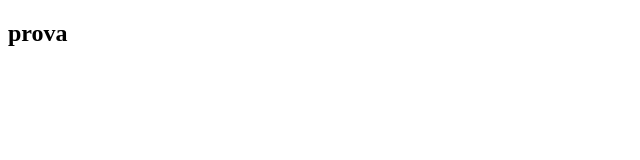
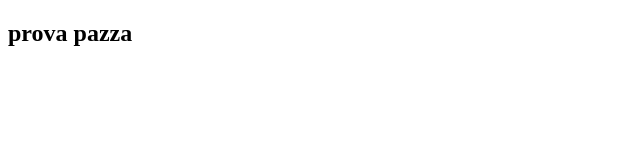
Before and after one commit to stefzito8/tstDSV, a plain HTML site: page webcontent/index.html in a window 1280 px wide. Shown: the whole page, without its empty margins (0-640 px from the left). Drawn offline with Linux system fonts and the light colour scheme.

Commit message:
commit di prova 3

```diff
--- a/webcontent/index.html
+++ b/webcontent/index.html
@@ -5,6 +5,6 @@
 <title>Insert title here</title>
 </head>
 <body>
- <h2> prova </h2>
+ <h2> prova pazza</h2>
 </body>
 </html>
```
